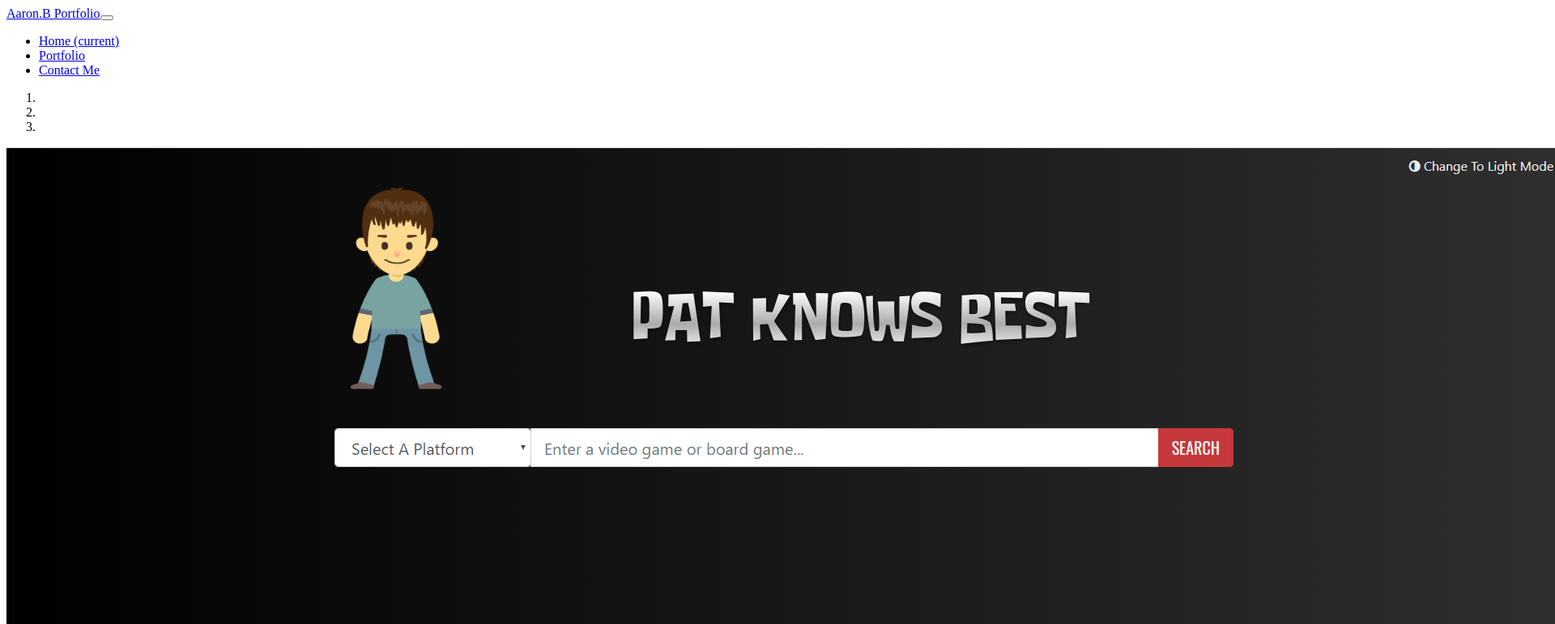
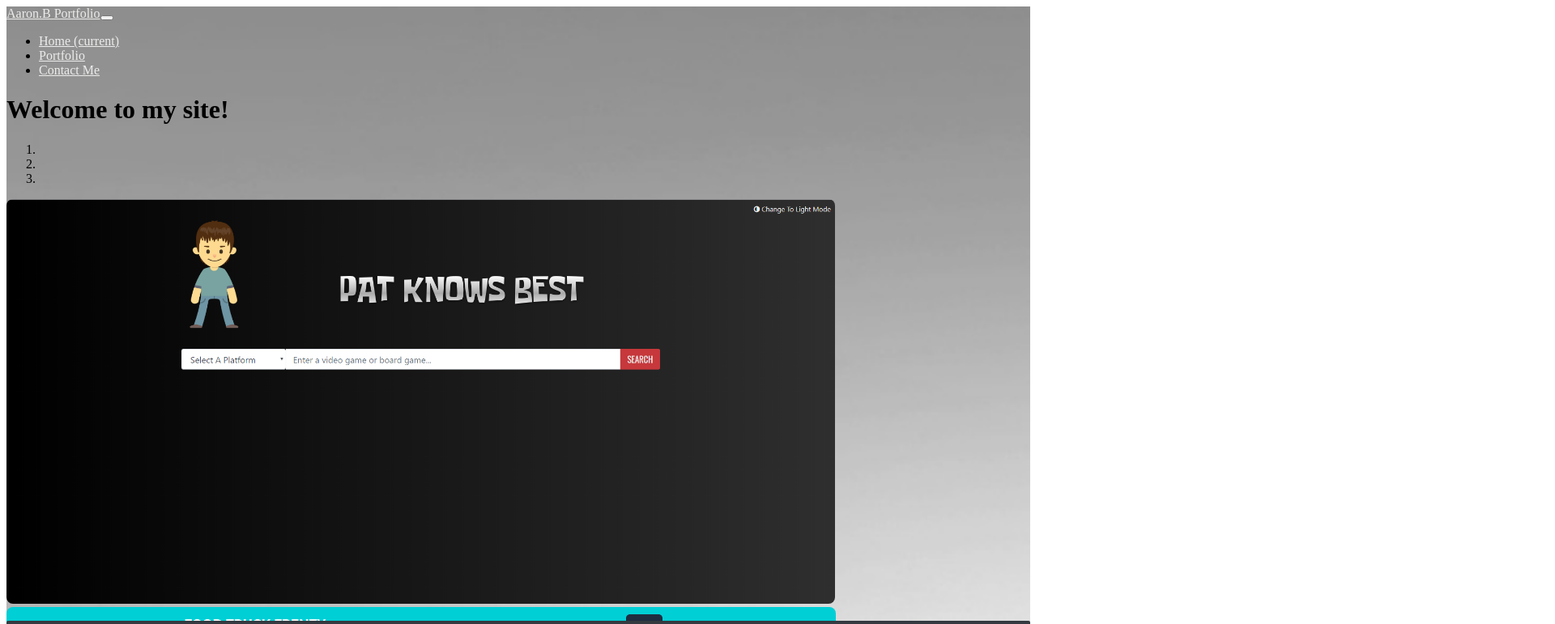
Before and after one commit to ASuicidalCow/Portfolio, a React (Create React App) app: page / in a window 1280 px wide. Shown: the top 771 px of the page at 81% size, 1920 px wide, since content can reach past the window. Built offline with nearby package versions, Linux system fonts and the light colour scheme; the HTML template or start-up script is replaced by a standard one.

Commit message:
added a footer, shrunk the carousel. Wanna add links to carousel to go to project.

```diff
--- a/src/App.js
+++ b/src/App.js
@@ -1,14 +1,15 @@
 import React, { Component } from 'react';
 import Navbar from './components/Navbar';
 import Carousel from './components/Carousel'
+import Footer from './components/Footer';
 
 class Home extends Component {
   render() {
     return (
       <>
         <Navbar></Navbar>
-
         <Carousel></Carousel>
+        <Footer></Footer>
       </>
     );
   }
--- a/src/components/Carousel/index.js
+++ b/src/components/Carousel/index.js
@@ -1,30 +1,35 @@
-import React, { Component } from 'react';
+import React from 'react';
 import Carousel from 'react-bootstrap/Carousel';
 import pat from '../../assets/images/pat.png';
 import foodTruck from '../../assets/images/foodTruck.png';
 import rockfish from '../../assets/images/Untitled.png';
-export class BootstrapCarousel extends Component {
+import './style.css';
+export class BootstrapCarousel extends React.Component {
   render() {
     return (
-      <div className='container mt-5 md-col-3 h-20'>
-        <Carousel>
+      <div className='container mt-5 '>
+        <div className='container-fluid mb-5'>
+
+          <h1 className='text-center'>Welcome to my site!</h1>
+        </div>
+        <Carousel className='w-100 h-10' id='carousel'>
           <Carousel.Item>
             <img
-              className='d-block w-100 h-25'
+              className='d-block w-100 h-10'
               src={pat}
               alt='Pat Knows best'
             />
           </Carousel.Item>
           <Carousel.Item>
             <img
-              className='d-block w-100 h-25'
+              className='d-block w-100 h-10'
               src={foodTruck}
               alt='Food truck'
             />
           </Carousel.Item>
           <Carousel.Item>
             <img
-              className='d-block w-100 h-25'
+              className=' w-100 h-10'
               src={rockfish}
               alt='Third slide'
             />
--- a/src/components/Carousel/style.css
+++ b/src/components/Carousel/style.css
@@ -0,0 +1,4 @@
+img{
+  border-radius: 8px;
+  height: 500px;
+}
--- /dev/null
+++ b/src/components/Footer/index.js
@@ -0,0 +1,19 @@
+import React from 'react';
+import './style.css';
+import { Container, Row, Col } from 'react-bootstrap';
+
+export class Footer extends React.Component {
+  render() {
+    return (
+      <footer className='footer'>
+        <Container>
+          <Row>
+            <Col className='text-center'>Aaron Bertagnole 2020</Col>
+          </Row>
+        </Container>
+      </footer>
+    );
+  }
+}
+
+export default Footer;
--- /dev/null
+++ b/src/components/Footer/style.css
@@ -0,0 +1,13 @@
+.footer{
+  position: sticky;
+  bottom: 0%;
+  display: block;
+  border: 2px solid rgb(52,58,64);
+  border-radius: 2px;
+  text-align: center;
+  background: rgb(52,58,64);
+  font-size: 25px;
+  font-family: Verdana, Geneva, Tahoma, sans-serif;
+  padding: bottom .4;
+  margin-top: 10%;
+}
--- a/src/components/Navbar/index.js
+++ b/src/components/Navbar/index.js
@@ -1,5 +1,6 @@
 /* eslint-disable jsx-a11y/anchor-is-valid */
 import React, { Component } from 'react';
+import './style.css';
 
 
 
@@ -7,12 +8,12 @@ class Navbar extends Component{
 
   render(){
     return (
-      <nav className='navbar navbar-expand-lg navbar-light bg-light '>
+      <nav className='navbar navbar-expand-lg bg-dark text-light '>
         <a className='navbar-brand' href='/'>
           Aaron.B Portfolio
         </a>
         <button
-          className='navbar-toggler'
+          className='navbar-toggler bg-light float-right'
           type='button'
           data-toggle='collapse'
           data-target='#navbarNav'
@@ -22,9 +23,9 @@ class Navbar extends Component{
           <span className='navbar-toggler-icon'></span>
         </button>
         <div className='collapse navbar-collapse float-right' id='navbarNav'>
-          <ul className='navbar-nav '>
-            <li className='nav-item active'>
-              <a className='nav-link float-right' href='/'>
+          <ul className='navbar-nav col-md-5'>
+            <li className='nav-item active float-right'>
+              <a className='nav-link' href='/'>
                 Home <span className='sr-only'>(current)</span>
               </a>
             </li>
--- a/src/components/Navbar/style.css
+++ b/src/components/Navbar/style.css
@@ -0,0 +1,21 @@
+#root{
+  background-image: url('../../assets/images/background.jpg');
+  background-size: cover;
+  background-color: darkslategray;
+
+}
+html{
+  height: 100%;
+}
+a:link{
+  color:rgb(236, 236, 235);
+}
+a:visited{
+  color:rgb(248, 250, 248);
+}
+
+.navbarNav{
+  position: absolute;
+  right: 25px;
+  float:right;
+}
```
Also changed, not shown: src/assets/images/background.jpg (added).
